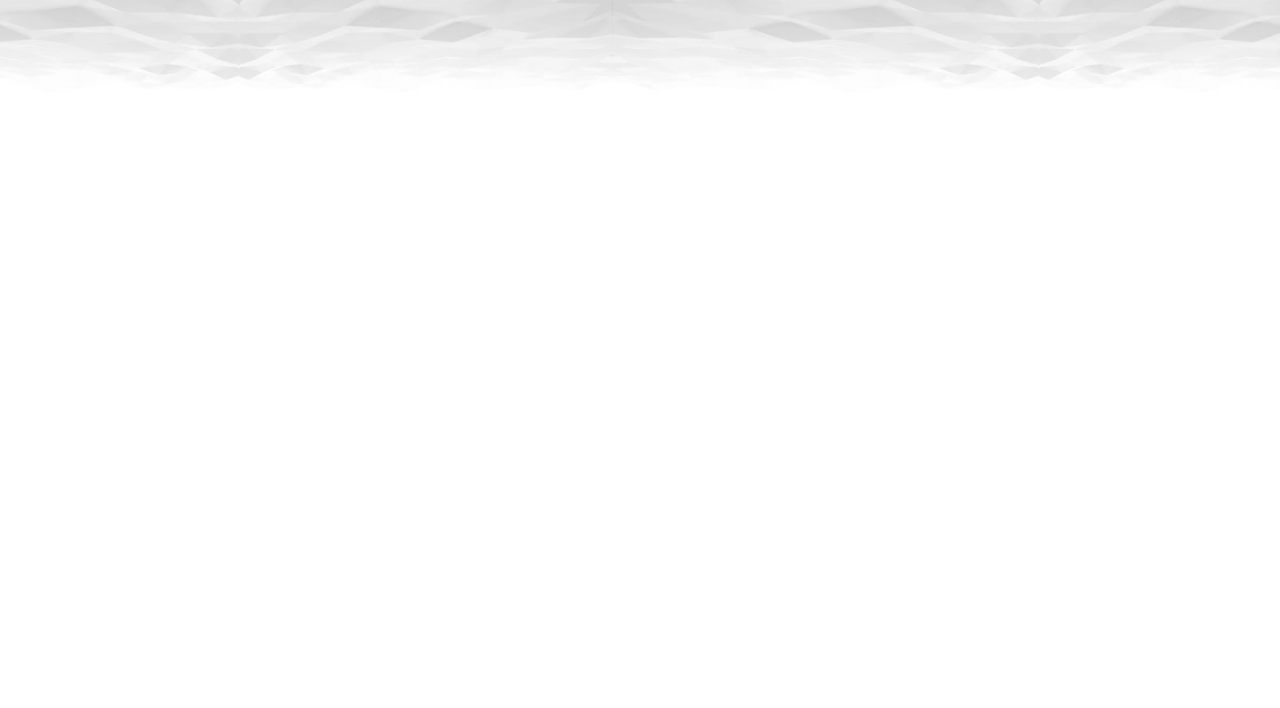
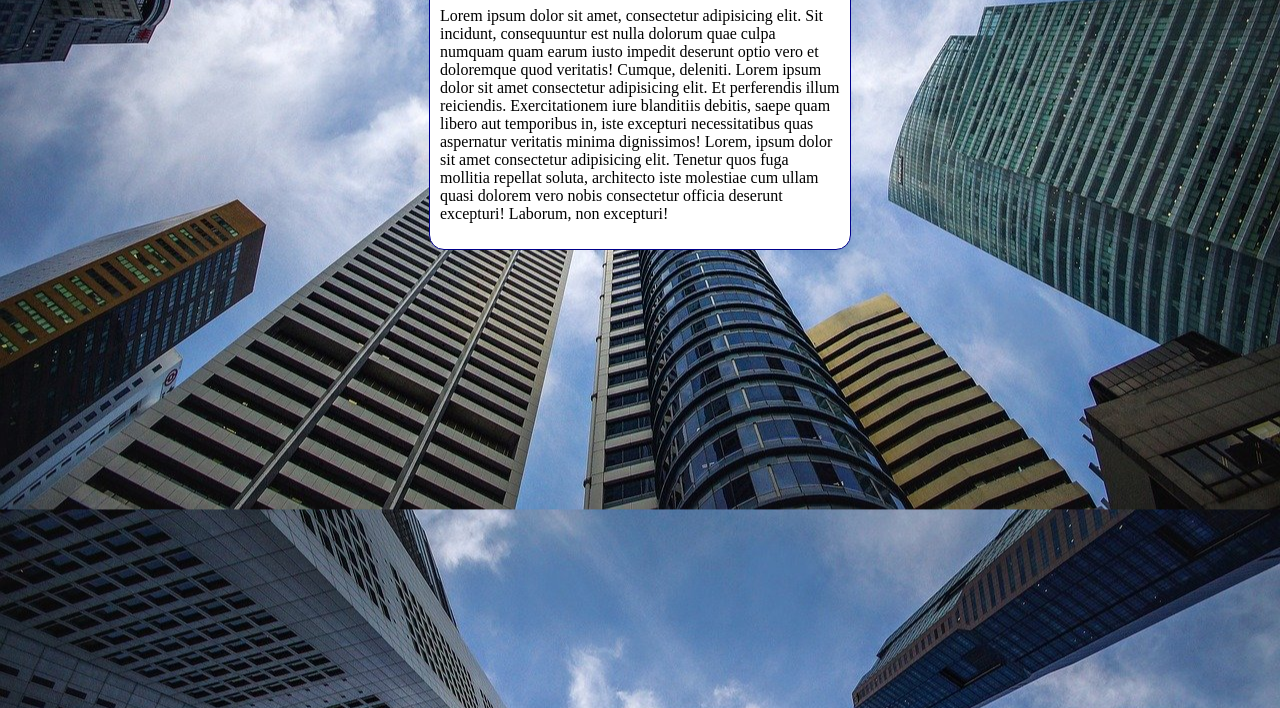
Before and after one commit to susurokjk/html-css, a plain HTML site: page aulas/fundo002.html in a window 1280 px wide. Shown: the part 92-800 px from the top of the page. Drawn offline with Linux system fonts and the light colour scheme.

Commit message:
Update fundo002.html

```diff
--- a/aulas/fundo002.html
+++ b/aulas/fundo002.html
@@ -3,17 +3,30 @@
 <head>
     <meta charset="UTF-8">
     <meta name="viewport" content="width=device-width, initial-scale=1.0">
-    <title>Posicionamento</title>
+    <title>Document</title>
     <style>
         body{
-            background-image: url(imagens/wallpaper005.jpg);
-            background-repeat: repeat-x;
-            background-position: top center;
-            background-size: 50em;
+            background-color: black;
+            background-image: url(imagens/wallpaper002.jpg);
+            background-position: center center;
+            background-repeat: repeat-y;
+            background-size: cover;
+        }
+
+        main{
+            background-color: white;
+            width: 400px;
+            padding: 10px;
+            margin: auto;
+            border: 1px solid darkblue;
+            border-radius: 15px;
         }
     </style>
 </head>
 <body>
-
+    <main>
+        <h1>Teste de imagem de fundo</h1>
+        <p>Lorem ipsum dolor sit amet, consectetur adipisicing elit. Sit incidunt, consequuntur est nulla dolorum quae culpa numquam quam earum iusto impedit deserunt optio vero et doloremque quod veritatis! Cumque, deleniti. Lorem ipsum dolor sit amet consectetur adipisicing elit. Et perferendis illum reiciendis. Exercitationem iure blanditiis debitis, saepe quam libero aut temporibus in, iste excepturi necessitatibus quas aspernatur veritatis minima dignissimos! Lorem, ipsum dolor sit amet consectetur adipisicing elit. Tenetur quos fuga mollitia repellat soluta, architecto iste molestiae cum ullam quasi dolorem vero nobis consectetur officia deserunt excepturi! Laborum, non excepturi!</p>
+    </main>
 </body>
 </html>
```
